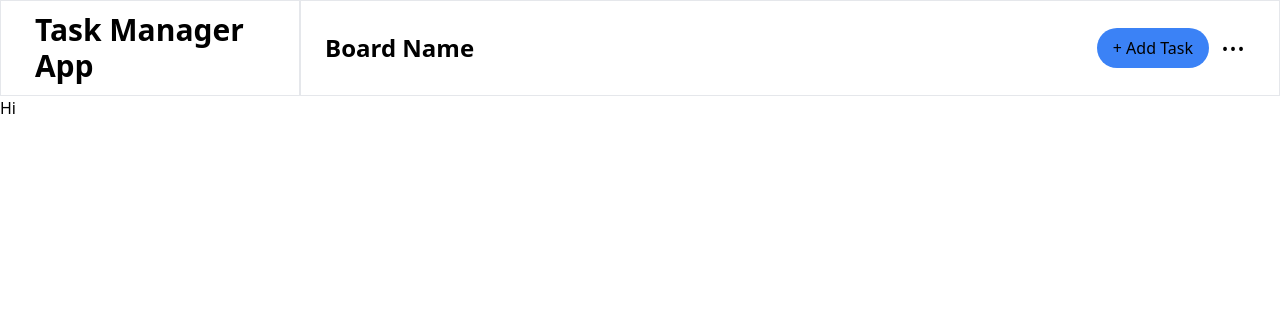
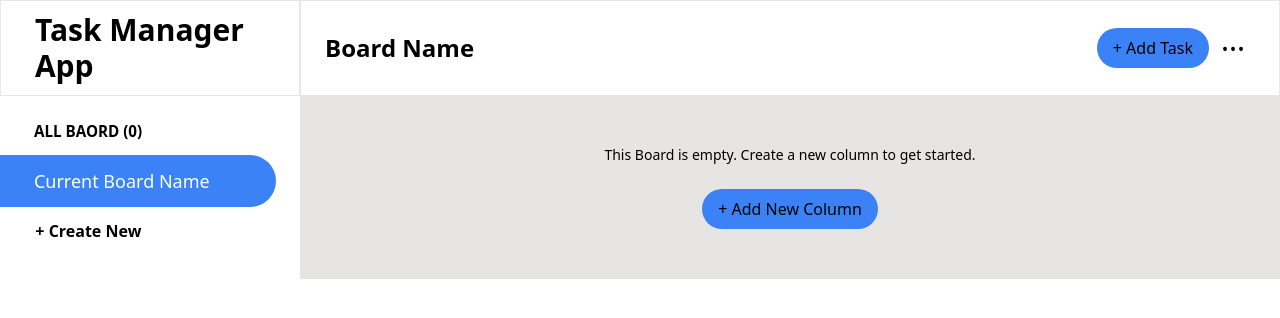
Before and after one commit to i0verlord/Task-Manager, a Next.js app: page / in a window 1280 px wide. Shown: the top 318 px of the page. Built offline with nearby package versions, Linux system fonts and the light colour scheme.

Commit message:
home comp render

```diff
--- a/src/app/page.tsx
+++ b/src/app/page.tsx
@@ -1,9 +1,11 @@
+import Sidebar from "./components/sidebar"
+import BaordTask from "./components/boardTask"
+
 export default function Home() {
   return(
-    <main>
-      <p>
-        Hi
-      </p>
+    <main className="flex h-full">
+      <Sidebar />
+      <BaordTask />
     </main>
-  )
+  );
 }
```
